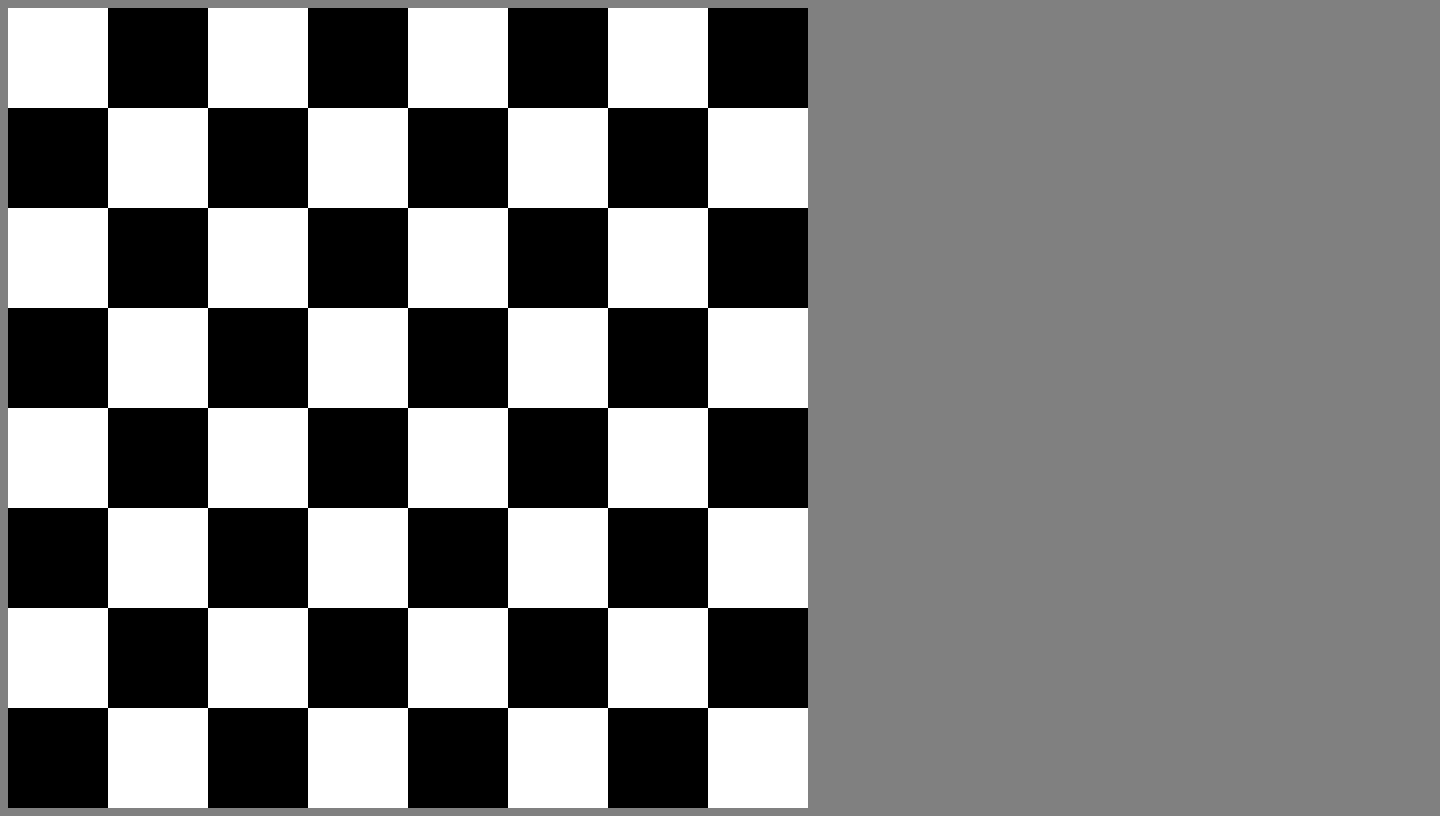
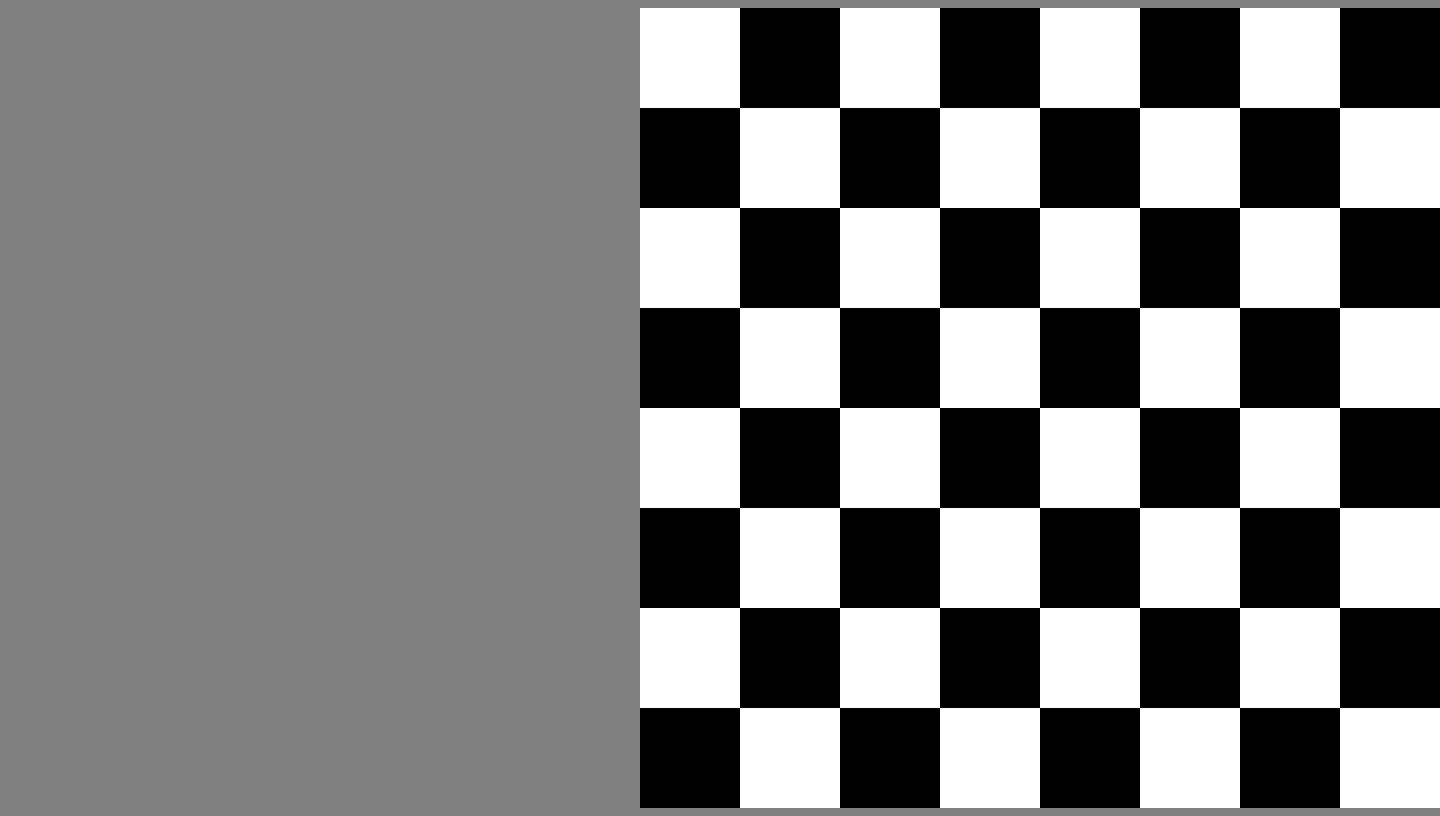
Before and after one commit to Anu-N-A/Chessbox-using-Grid, a plain HTML site: page index.html in a window 1280 px wide. Shown: the whole page, 1440 px wide, since content can reach past the window. Drawn offline with Linux system fonts and the light colour scheme.

Commit message:
Update index.html

```diff
--- a/index.html
+++ b/index.html
@@ -4,13 +4,12 @@
 <head>
   <title>Chessboard</title>
   <style>
-    /* Write your code here */
-    /* Each square should be 100px by 100px */
-    /* My colours for white: #f0d9b5, black: #b58863 */
     body{
       background-color: gray;
     }
     .container{
+      position: relative;
+      left: 50%;
       width: 800px;
       display: grid;
       grid-template-columns: 1fr 1fr 1fr 1fr 1fr 1fr 1fr 1fr;
```
